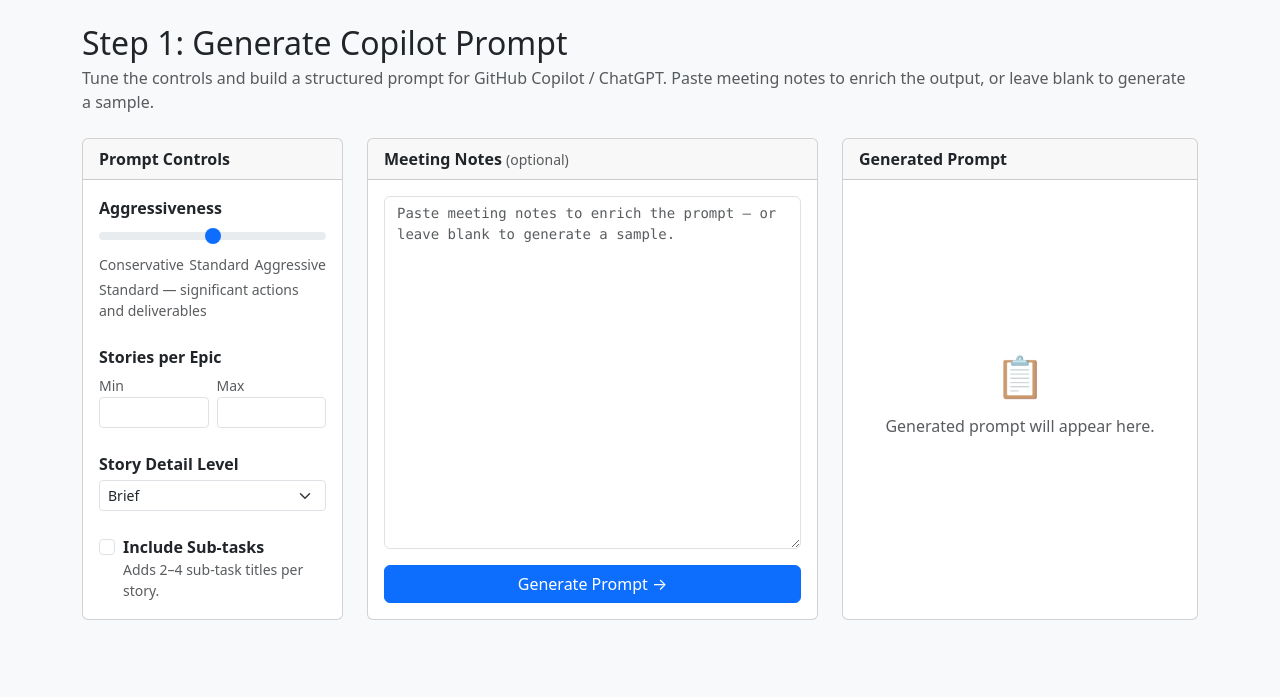
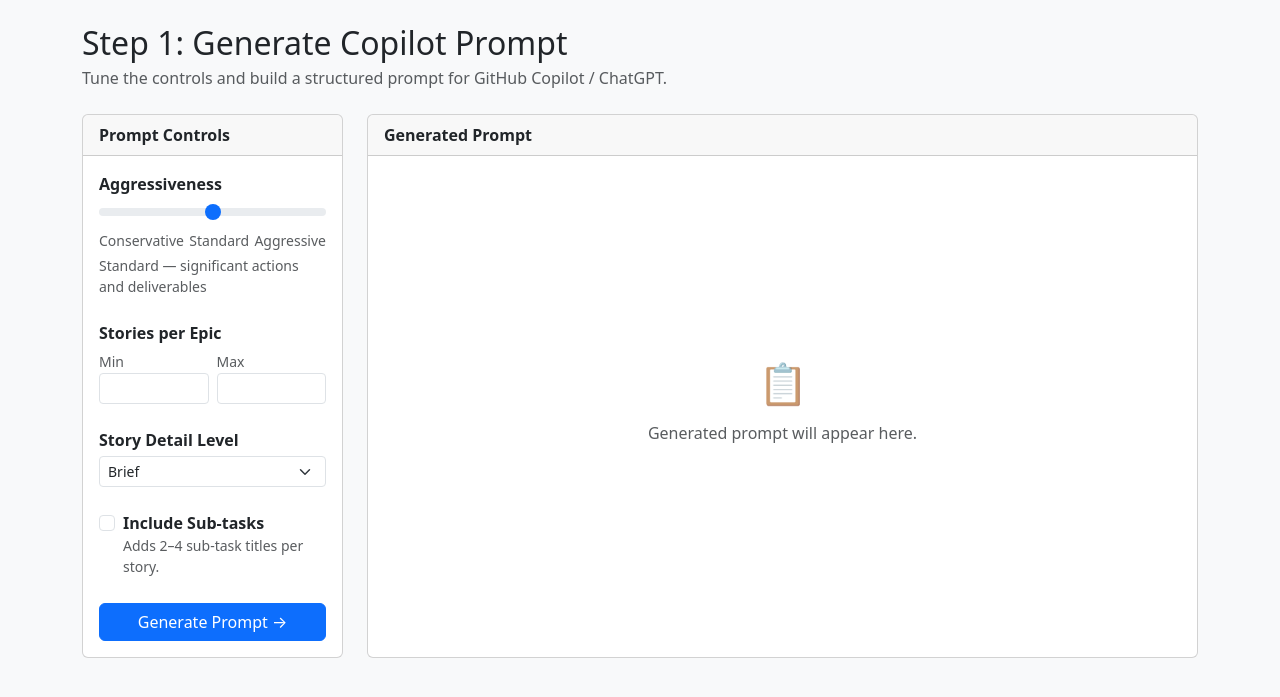
Before and after one commit to stefanschaedeli/jiramaster, a Python web app: template templates/prompt/index.html in a window 1280 px wide. Shown: the part 56-753 px from the top of the page. Run offline with Jinja, Linux system fonts and the light colour scheme; the template is opened without the code that fills it, so the values that code supplies are empty.

Commit message:
feat: remove Meeting Notes field from Prompt page

```diff
--- a/templates/prompt/index.html
+++ b/templates/prompt/index.html
@@ -3,7 +3,7 @@
 
 {% block content %}
 <h2 class="mb-1">Step 1: Generate Copilot Prompt</h2>
-<p class="text-muted mb-4">Tune the controls and build a structured prompt for GitHub Copilot / ChatGPT. Paste meeting notes to enrich the output, or leave blank to generate a sample.</p>
+<p class="text-muted mb-4">Tune the controls and build a structured prompt for GitHub Copilot / ChatGPT.</p>
 
 <form method="POST" action="{{ url_for('prompt.generate') }}">
   <input type="hidden" name="csrf_token" value="{{ csrf_token() }}">
@@ -72,26 +72,16 @@
             <p class="text-muted small mb-0">Adds 2–4 sub-task titles per story.</p>
           </div>
 
-        </div>
-      </div>
-    </div>
-
-    <!-- ── Center: Meeting Notes ── -->
-    <div class="col">
-      <div class="card h-100">
-        <div class="card-header fw-semibold">Meeting Notes <span class="text-muted fw-normal small">(optional)</span></div>
-        <div class="card-body d-flex flex-column">
-          <textarea name="meeting_notes" class="form-control font-mono flex-grow-1"
-                    rows="16" placeholder="Paste meeting notes to enrich the prompt — or leave blank to generate a sample.">{{ meeting_notes or '' }}</textarea>
-          <button type="submit" class="btn btn-primary mt-3 w-100">
+          <button type="submit" class="btn btn-primary mt-auto w-100">
             Generate Prompt →
           </button>
+
         </div>
       </div>
     </div>
 
     <!-- ── Right: Generated Prompt ── -->
-    <div class="col-lg-4">
+    <div class="col">
       <div class="card h-100">
         <div class="card-header d-flex justify-content-between align-items-center fw-semibold">
           Generated Prompt
@@ -136,7 +126,6 @@
 <!-- Hidden form for prompt download — mirrors all tuning fields -->
 <form method="POST" action="{{ url_for('prompt.download') }}" id="downloadForm" class="d-none">
   <input type="hidden" name="csrf_token" value="{{ csrf_token() }}">
-  <input type="hidden" name="meeting_notes" id="dl_meeting_notes" value="{{ meeting_notes or '' }}">
   <input type="hidden" name="aggressiveness" id="dl_aggressiveness" value="{{ tuning.aggressiveness }}">
   <input type="hidden" name="stories_min"    id="dl_stories_min"    value="{{ tuning.stories_min }}">
   <input type="hidden" name="stories_max"    id="dl_stories_max"    value="{{ tuning.stories_max }}">
@@ -171,9 +160,6 @@
     document.getElementById('dl_stories_max').value      = smax;
     document.getElementById('dl_detail_level').value     = dl;
     document.getElementById('dl_include_subtasks').value = sub;
-    // Mirror meeting notes textarea into download form
-    const notesEl = document.querySelector('textarea[name="meeting_notes"]');
-    if (notesEl) document.getElementById('dl_meeting_notes').value = notesEl.value;
   }
 
   function updateAggressivenessLabel() {
@@ -192,16 +178,6 @@
 
   // Init label on page load
   updateAggressivenessLabel();
-
-  // Sync meeting notes into download form on submit
-  const dlForm = document.getElementById('downloadForm');
-  if (dlForm) {
-    dlForm.addEventListener('submit', function () {
-      const notesEl = document.querySelector('textarea[name="meeting_notes"]');
-      if (notesEl) document.getElementById('dl_meeting_notes').value = notesEl.value;
-      syncHidden();
-    });
-  }
 })();
 </script>
 {% endblock %}
```
Also changed, not shown: routes/prompt.py (+3 -10 lines).
